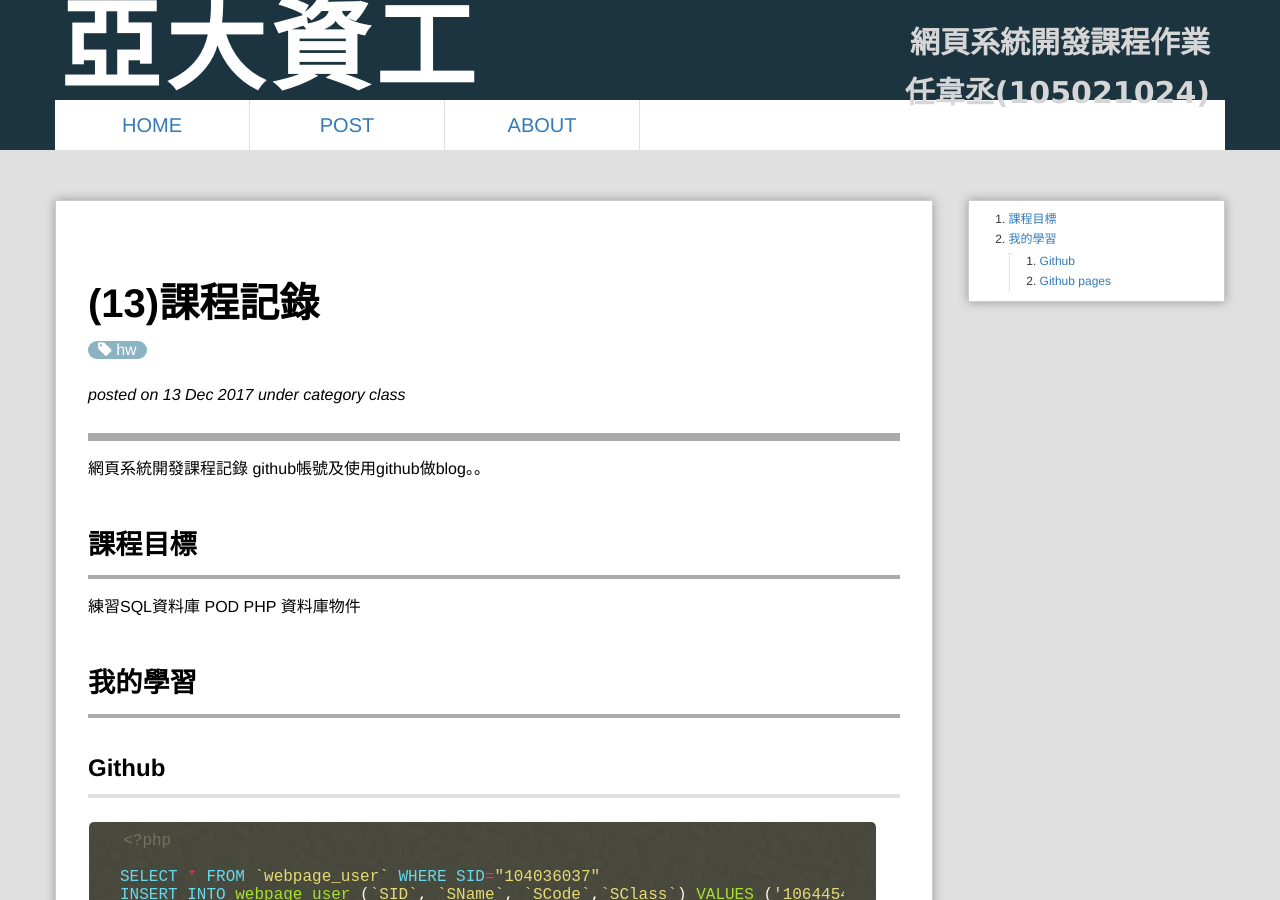
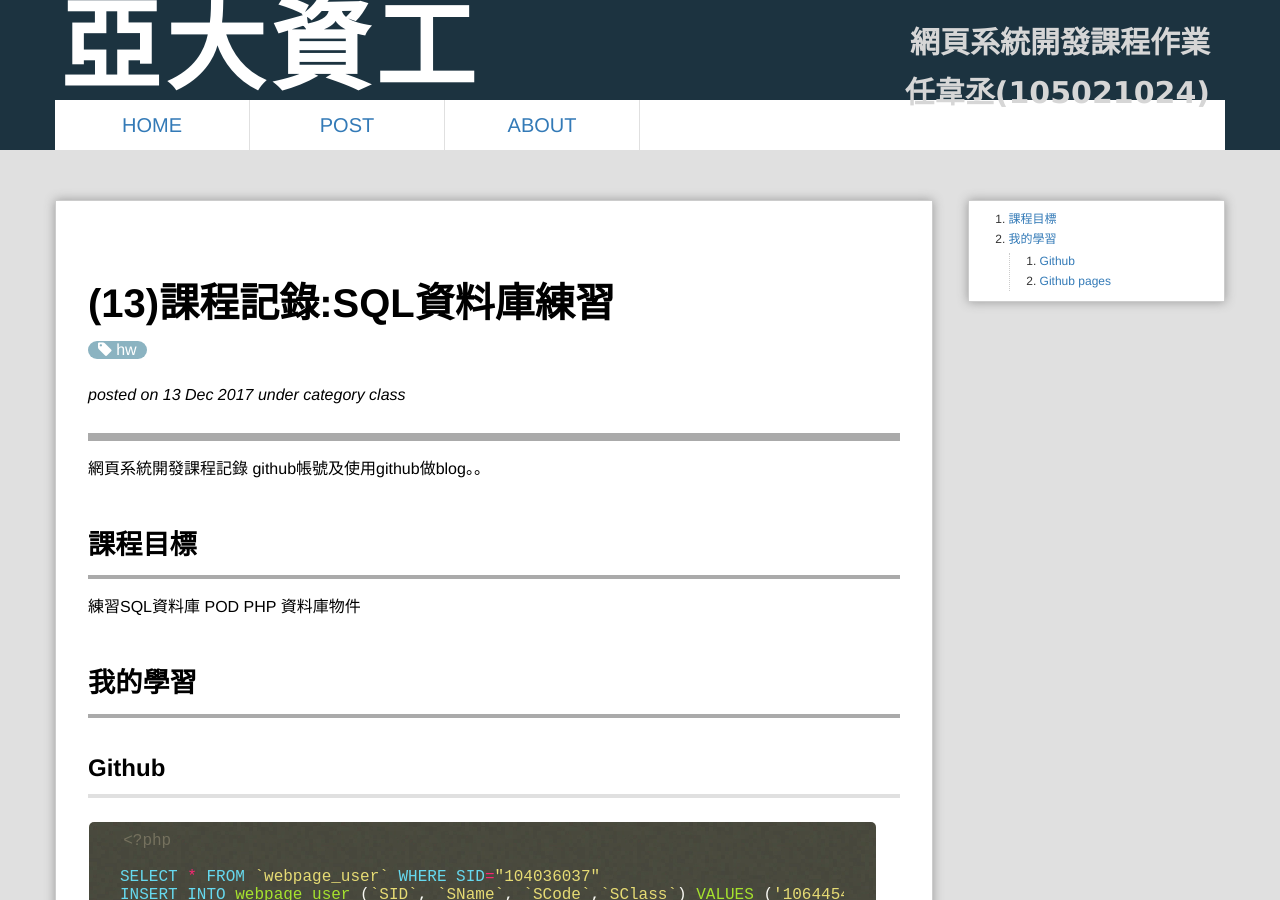
Before and after one commit to wily125/webcourse, a Jekyll site: the page built from _posts/2017-12-13-Class13.md, in a window 1280 px wide and 900 px high. Built offline with Jekyll 4.4.1, drawn with Linux system fonts in a browser that asks for light colours; Markdown is read by kramdown in place of the engine named in the settings; comment, search, counter and statistics services are not loaded.

Commit message:
Update 2017-12-13-Class13.md

```diff
--- a/_posts/2017-12-13-Class13.md
+++ b/_posts/2017-12-13-Class13.md
@@ -1,10 +1,10 @@
 ---
-title: "(13)課程記錄"
+title: "(13)課程記錄:SQL資料庫練習"
 layout: post
 category: class
 order: 6
 tags: [hw]
-excerpt: "第13週課程:SQL資料庫練習。"
+excerpt: "第13週課程。"
 ---
 網頁系統開發課程記錄
 github帳號及使用github做blog。。
```
